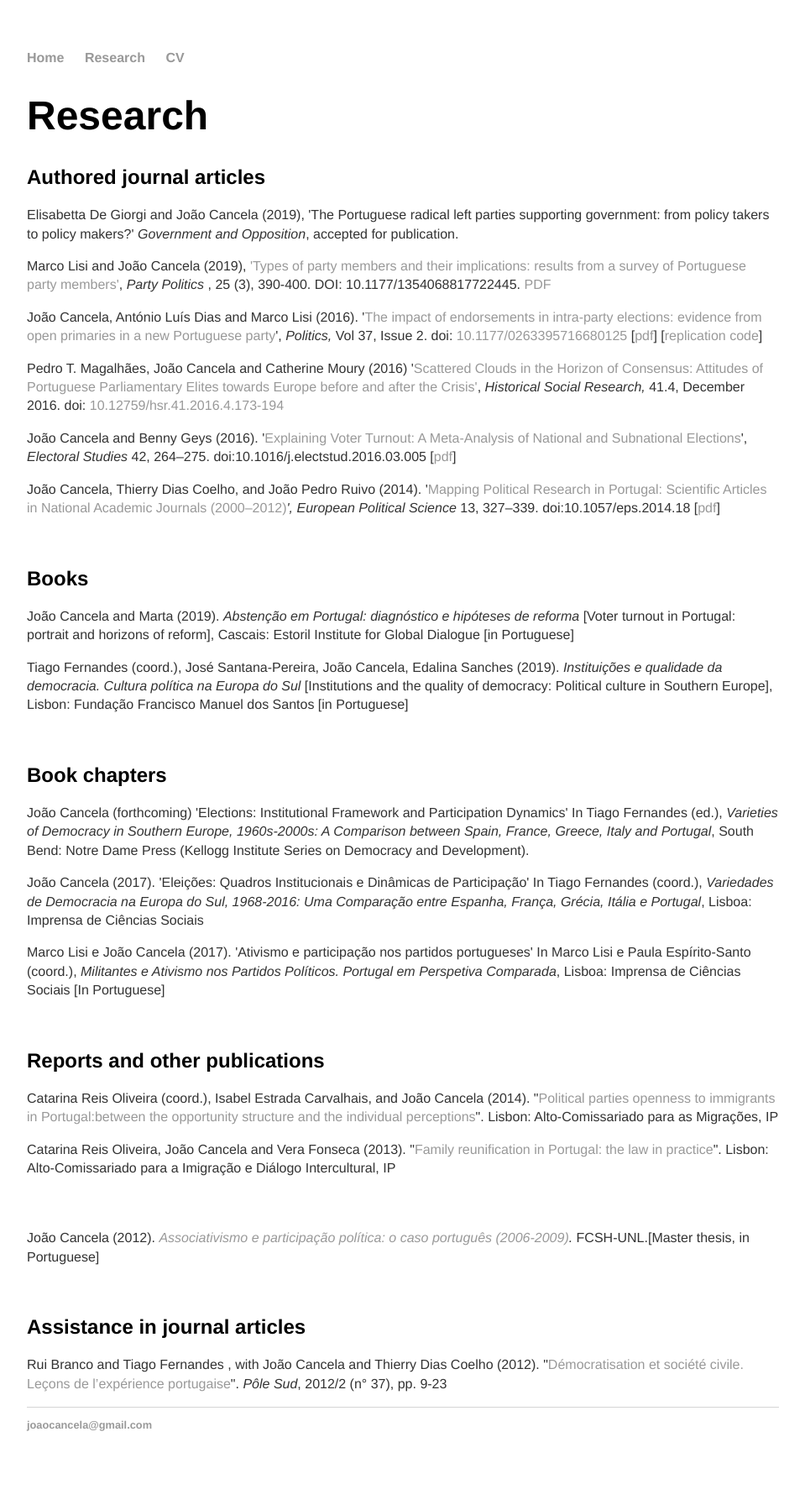
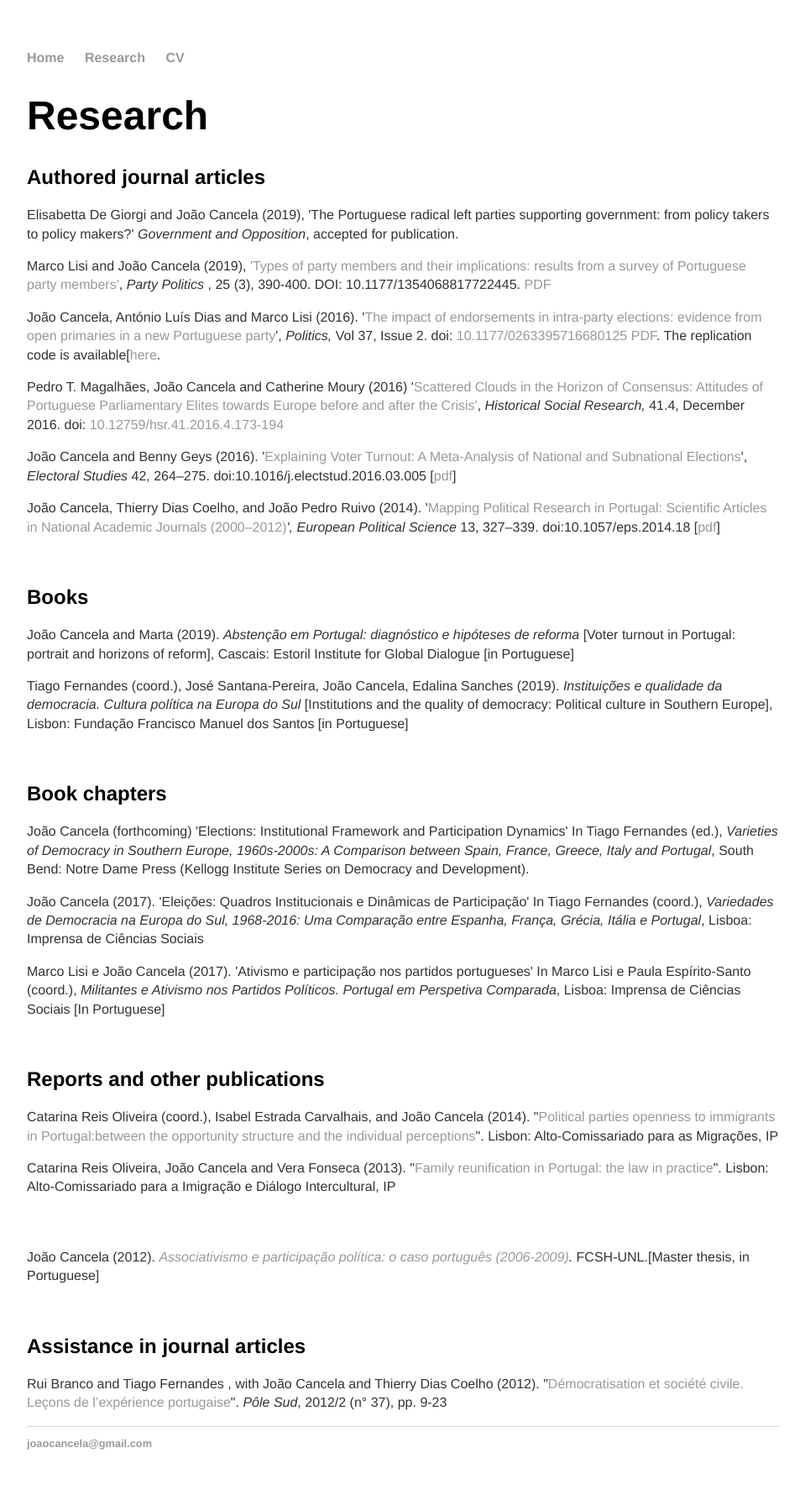
Before and after one commit to joaocancela/joaocancela.github.io, a Jekyll site: the page built from research/index.html, in a window 1280 px wide. Shown: the whole page at 84% size, without its empty margins (160-1119 px from the left). Built offline with Jekyll 4.4.1, drawn with Linux system fonts in a browser that asks for light colours; before the commit the page ends 1764 px from its top, so only the background shows below that.

Commit message:
Update index.html

```diff
--- a/research/index.html
+++ b/research/index.html
@@ -11,7 +11,7 @@ title: Research
 <p>Marco Lisi and Jo&atilde;o Cancela (2019), <a href="http://journals.sagepub.com/doi/10.1177/1354068817722445">'Types of party members and their implications: results from a survey of Portuguese party members'</a>, <em>Party Politics </em>, 25 (3), 390-400. DOI: 10.1177/1354068817722445. <a href={{ site.baseurl }}/pdf/lisi_cancela_2019_types_of_party_members.pdf>PDF</a></p>
 
 <p>Jo&atilde;o Cancela, Ant&oacute;nio Lu&iacute;s Dias and Marco Lisi (2016). '<a href="http://journals.sagepub.com/doi/full/10.1177/0263395716680125" target>The impact of endorsements in intra-party elections: evidence from open primaries in a new Portuguese party</a>', <em>Politics, </em> Vol 37, Issue 2.
- doi: <a href="http://dx.doi.org/10.1177%2F0263395716680125" rel="nofollow">10.1177/0263395716680125</a> [<a href="<a href={{ site.baseurl }}/pdf/lisi_cancela_2019_types_of_party_members.pdf>PDF</a></p> " target="_blank" rel="nofollow noopener">pdf</a>] [<a href="https://github.com/antoniodias/endorsements-in-intra-party-elections">replication code</a>]</p>
+ doi: <a href="http://dx.doi.org/10.1177%2F0263395716680125" rel="nofollow">10.1177/0263395716680125</a> <a href="<a href={{ site.baseurl }}/pdf/lisi_cancela_2019_types_of_party_members.pdf>PDF</a></p> " target="_blank" rel="nofollow noopener">PDF</a>. The replication code is available[<a href="https://github.com/antoniodias/endorsements-in-intra-party-elections">here</a>.</p>
 
 <p>Pedro T. Magalh&atilde;es, Jo&atilde;o Cancela and Catherine Moury (2016) '<a href="http://www.gesis.org/hsr/abstr/41-4/08magalhaes/" target="_blank" rel="nofollow noopener">Scattered Clouds in the Horizon of Consensus: Attitudes of Portuguese Parliamentary Elites towards Europe before and after the Crisis'</a>, <em>Historical Social Research, </em>41.4, December 2016. doi: <a href="http://dx.doi.org/10.12759/hsr.41.2016.4.173-194" rel="nofollow">10.12759/hsr.41.2016.4.173-194</a> </p>
 
```
